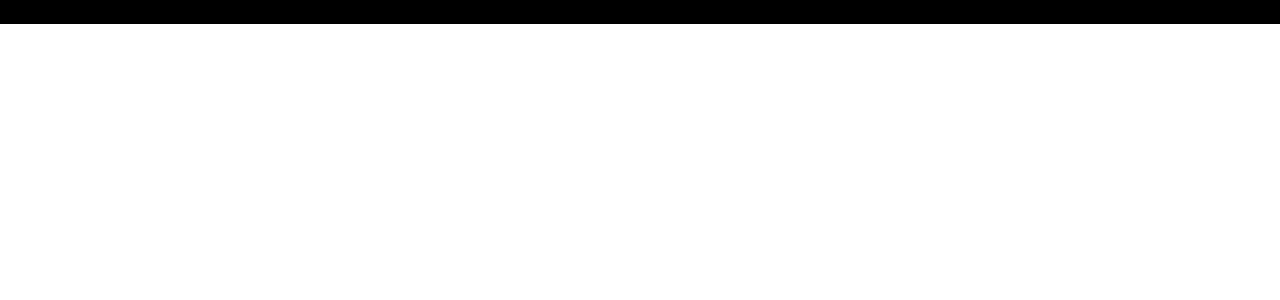
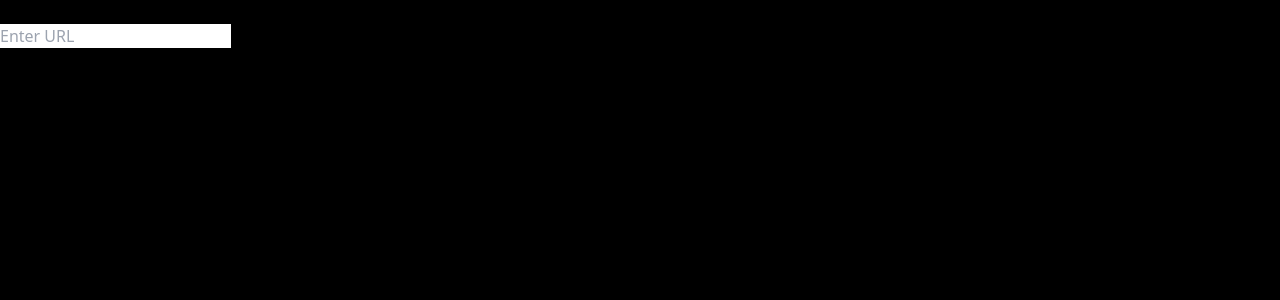
Before and after one commit to HET-SHUKLA/LShort, a React (Vite) app in the folder frontend/: page / in a window 1280 px wide. Shown: the top 300 px of the page. Built offline with nearby package versions, Linux system fonts and the light colour scheme.

Commit message:
Fetching Shorted URls

```diff
--- a/frontend/index.html
+++ b/frontend/index.html
@@ -7,7 +7,7 @@
     <title>Vite + React</title>
   </head>
   <body>
-    <div id="root" style="background-color: black;"></div>
+    <div id="root" style="background-color: black; height: 100vh;"></div>
     <script type="module" src="/src/main.jsx"></script>
   </body>
 </html>
--- a/frontend/src/App.jsx
+++ b/frontend/src/App.jsx
@@ -1,9 +1,23 @@
+import Layout from './components/layout/Layout';
+import { createBrowserRouter, createRoutesFromElements, Route, RouterProvider } from "react-router-dom";
+import {Home} from './pages';
+
+
+const routes = createBrowserRouter(
+  createRoutesFromElements(
+    <Route path="/" element={<Layout />}>
+      <Route path='' element={<Home />} />
+    </Route>
+  )
+);
+
+
 function App() {
 
   return (
-    <>
-      <h1 className="text-5xl">Welcome to URl shortner</h1>
-    </>
+    <RouterProvider router={routes}>
+      <Layout />
+    </RouterProvider>
   )
 }
 
--- a/frontend/src/components/layout/Header.jsx
+++ b/frontend/src/components/layout/Header.jsx
@@ -1,10 +1,27 @@
 import React from 'react';
+import {Link} from 'react-router-dom';
 
 const Header = () => {
     return (
-        <>
+        <nav className='w-screen flex justify-between'>
+            {/* <div>
+                <img src="img" alt="Logo" />
+            </div>
 
-        </>
+            <div>
+                <Link to={'/short-url-click'}>
+                    <button className='p-3 m-2 bg-gray-800 text-white rounded-md'>
+                        URL Click counter
+                    </button>
+                </Link>
+
+                <Link to={'/sign-up'}>
+                    <button className='p-3 m-2 bg-gray-800 text-white rounded-md'>
+                        Login / Register
+                    </button>
+                </Link>
+            </div> */}
+        </nav>
     );
 }
 
--- /dev/null
+++ b/frontend/src/components/layout/Layout.jsx
@@ -0,0 +1,16 @@
+import React from 'react';
+import { Outlet } from 'react-router-dom';
+import Header from './Header';
+import Footer from './Footer';
+
+const Layout = () => {
+    return (
+        <>
+            <Header />
+            <Outlet />
+            <Footer />
+        </>
+    );
+}
+
+export default Layout;
--- /dev/null
+++ b/frontend/src/pages/Home.jsx
@@ -0,0 +1,46 @@
+import React, {useState} from 'react';
+import axios from 'axios';
+
+const Home = () => {
+
+    const [url, setUrl] = useState('');
+    const [short, setShort] = useState(null);
+
+    const shortUrl = (e) => {
+
+        //API request with axios
+        const params = new URLSearchParams();
+        params.append('fullUrl', url);
+
+        axios.post('https://lshort.up.railway.app/api/v1/shortUrls', params)
+        .then((res) => {
+            setShort(`localhost:3000/${res.data.data}`);
+        })
+        .catch((err) => {
+            setShort(err.response.data.msg);
+        })
+    }
+
+    return (
+        <div className='flex flex-col h-screen w-screen justify-center items-center'>
+            <div>
+                <h1 className='text-white text-5xl'>URL Shortener</h1>
+            </div>
+
+            <div className='my-3 w-1/2  text-center'>
+                <input type="text" placeholder='Enter URL' className='p-3 w-10/12' value={url}
+                onChange={(e) => setUrl(e.target.value)} />
+
+                <button onClick={shortUrl} className='bg-green-600 p-3 text-white'>
+                    Short
+                </button>
+            </div>
+
+            <div className={``}>
+                <a href="#" className='text-white text-5xl'>{short}</a>
+            </div>
+        </div>
+    );
+}
+
+export default Home;
--- /dev/null
+++ b/frontend/src/pages/index.js
@@ -0,0 +1,5 @@
+import Home from "./Home";
+
+export {
+    Home,
+}
```
